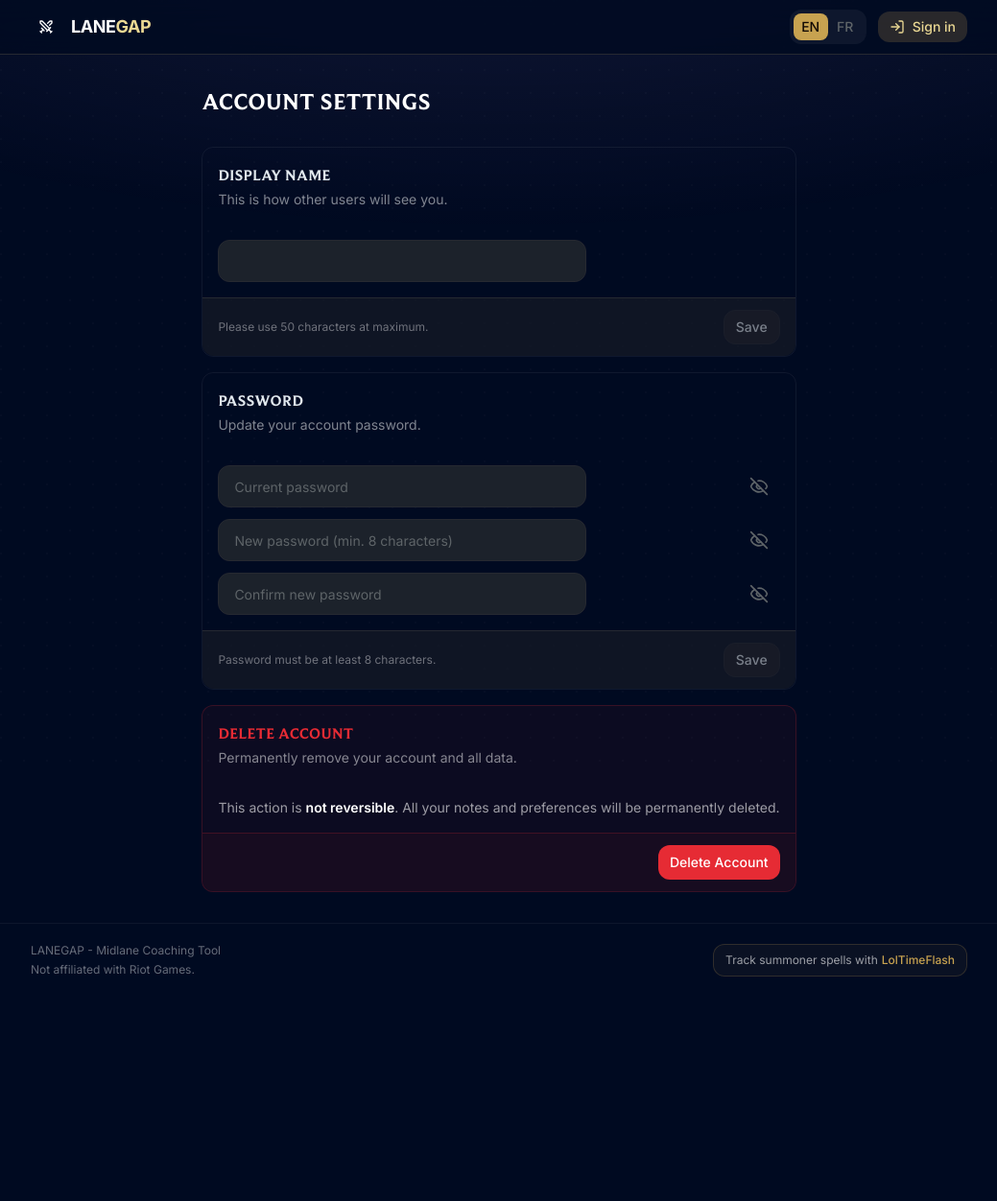
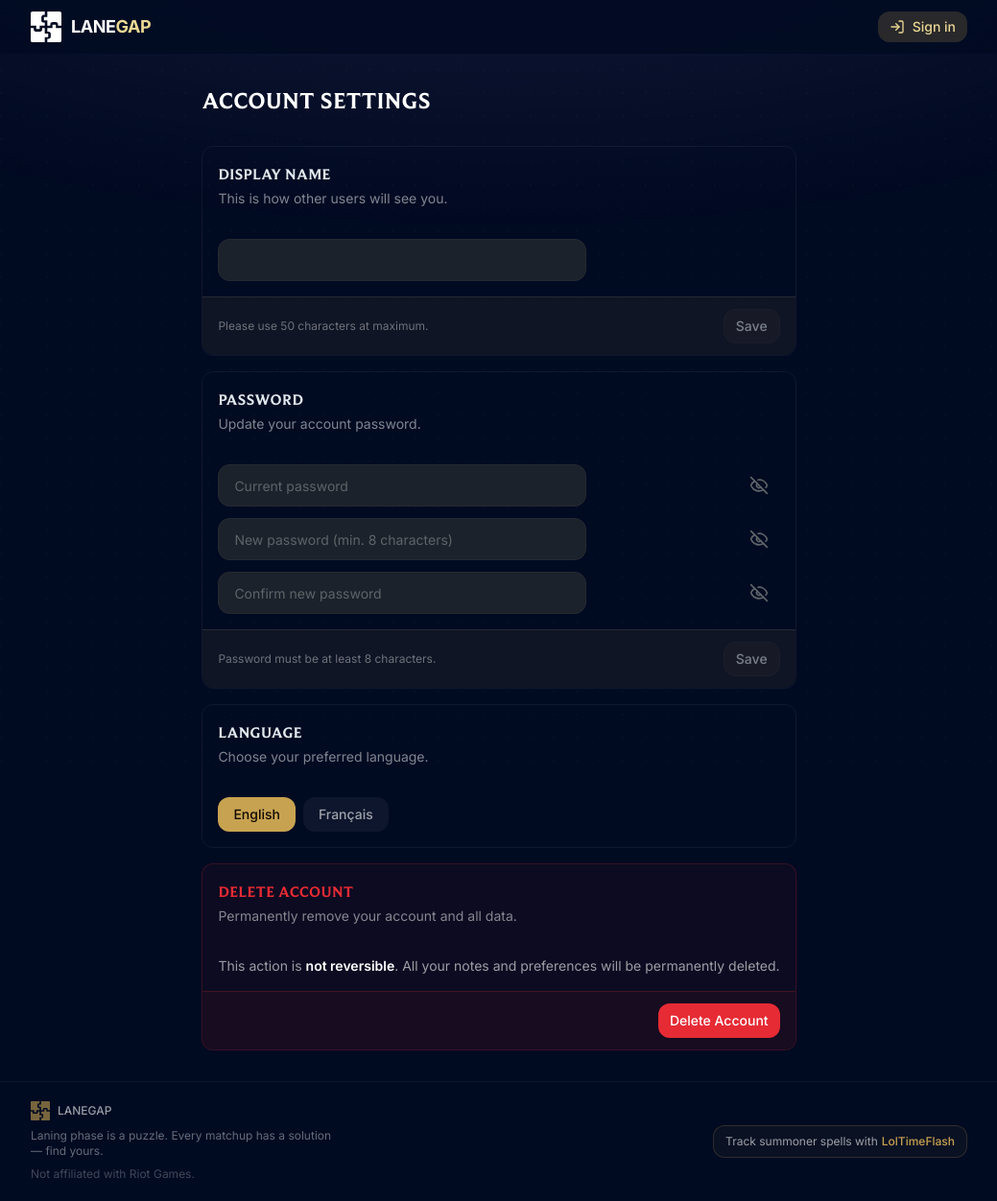
Before and after one commit to Teczer/LaneGap, a Next.js app: page /settings in a window 1280 px wide. Shown: the whole page at 96% size, without its empty margins (120-1159 px from the left). Before the commit the page ends 1039 px from the top, so only its background shows below. Built offline with nearby package versions, Linux system fonts and the light colour scheme; no server answers; what pocketbase would draw is missing.

Commit message:
feat(settings): add LanguageSection component for language selection and update footer branding with translations

```diff
--- a/app/settings/page.tsx
+++ b/app/settings/page.tsx
@@ -1,14 +1,16 @@
-import { getTranslations } from '@/lib/i18n'
+import { getLanguage, getTranslations } from '@/lib/i18n'
 import {
   AvatarSection,
   DeleteAccountSection,
   EmailSection,
+  LanguageSection,
   NameSection,
   PasswordSection,
 } from '@/components/settings'
 
 const SettingsPage = async () => {
   const t = await getTranslations()
+  const language = await getLanguage()
 
   return (
     <main className="mx-auto max-w-3xl px-4 py-8">
@@ -22,6 +24,7 @@ const SettingsPage = async () => {
         <NameSection translations={t.settings} />
         <EmailSection translations={t.settings} />
         <PasswordSection translations={t.settings} />
+        <LanguageSection translations={t.settings} currentLanguage={language} />
         <DeleteAccountSection translations={t.settings} />
       </div>
     </main>
--- a/components/layout/footer-branding.component.tsx
+++ b/components/layout/footer-branding.component.tsx
@@ -1,8 +1,19 @@
-export const FooterBranding = () => {
+import type { TFooterTranslations } from '@/lib/i18n'
+import { Logo } from '@/components/ui/logo'
+
+interface IFooterBrandingProps {
+  translations: TFooterTranslations
+}
+
+export const FooterBranding = ({ translations: t }: IFooterBrandingProps) => {
   return (
-    <div className="flex flex-col gap-1">
-      <p>LANEGAP - Midlane Coaching Tool</p>
-      <p>Not affiliated with Riot Games.</p>
+    <div className="flex flex-col gap-2">
+      <div className="flex items-center gap-2">
+        <Logo size="sm" className="text-primary/60" />
+        <span className="font-medium text-white/60">LANEGAP</span>
+      </div>
+      <p className="max-w-xs text-white/40">{t.tagline}</p>
+      <p className="text-white/25">{t.disclaimer}</p>
     </div>
   )
 }
--- a/components/layout/footer.component.tsx
+++ b/components/layout/footer.component.tsx
@@ -13,7 +13,7 @@ export const Footer = ({ translations, className }: IFooterProps) => {
     <footer className={cn('bg-background border-t border-white/5 py-5', className)}>
       <div className="mx-auto max-w-5xl px-6">
         <div className="flex flex-col items-center justify-between gap-4 text-center text-xs text-white/40 sm:flex-row sm:text-left">
-          <FooterBranding />
+          <FooterBranding translations={translations} />
           <FooterLolTimeFlashLink label={translations.loltimeflash} />
         </div>
       </div>
--- a/components/layout/header.component.tsx
+++ b/components/layout/header.component.tsx
@@ -2,11 +2,10 @@
 
 import Link from 'next/link'
 import { useRouter } from 'next/navigation'
-import { LuChevronDown, LuLogIn, LuLogOut, LuSettings, LuSwords } from 'react-icons/lu'
+import { LuChevronDown, LuLogIn, LuLogOut, LuSettings } from 'react-icons/lu'
 import type { TAuthTranslations } from '@/lib/i18n'
 import { cn, getAvatarUrl } from '@/lib/utils'
 import { useAuthReady } from '@/hooks/use-require-auth.hook'
-import { LanguageToggle } from '@/components/toggles/language-toggle.component'
 import {
   Avatar,
   DropdownMenu,
@@ -17,6 +16,7 @@ import {
   DropdownMenuSeparator,
   DropdownMenuTrigger,
 } from '@/components/ui'
+import { Logo } from '@/components/ui/logo'
 import { useAuthStore } from '@/app/store/auth.store'
 
 interface IHeaderTranslations {
@@ -43,30 +43,22 @@ export const Header = ({ translations: t, className }: IHeaderProps) => {
 
   return (
     <header
-      className={cn(
-        'sticky top-0 z-40 w-full',
-        'border-border-muted bg-background/80 border-b backdrop-blur-xl',
-        className
-      )}
+      className={cn('sticky top-0 z-40 w-full', 'bg-background/80 backdrop-blur-xl', className)}
     >
       <div className="mx-auto flex h-14 max-w-5xl items-center justify-between px-6">
         {/* Logo */}
         <Link
           href="/"
-          className="hover:text-primary-light flex items-center gap-2.5 font-bold text-white transition-colors"
+          className="flex items-center gap-2.5 text-white transition-transform hover:scale-105"
         >
-          <div className="from-accent-pink to-accent-purple flex h-8 w-8 items-center justify-center rounded-lg bg-gradient-to-br">
-            <LuSwords className="h-4 w-4 text-white" />
-          </div>
-          <span className="text-lg tracking-tight">
+          <Logo size="lg" />
+          <span className="text-lg font-bold tracking-tight">
             LANE<span className="text-primary-light">GAP</span>
           </span>
         </Link>
 
         {/* Controls */}
         <div className="flex items-center gap-3">
-          <LanguageToggle />
-
           {/* Show skeleton while hydrating */}
           {!isHydrated ? (
             <div className="h-9 w-24 animate-pulse rounded-lg bg-white/5" />
@@ -90,7 +82,6 @@ export const Header = ({ translations: t, className }: IHeaderProps) => {
               </DropdownMenuTrigger>
 
               <DropdownMenuContent align="end" className="w-52">
-                {/* User Info Header */}
                 <DropdownMenuLabel className="p-3">
                   <div className="flex items-center gap-3">
                     <Avatar src={avatarUrl} alt={user.name} size="md" className="shrink-0 ring-2" />
--- a/components/settings/index.ts
+++ b/components/settings/index.ts
@@ -1,6 +1,7 @@
 export { AvatarSection } from './avatar-section.component'
 export { DeleteAccountSection } from './delete-account-section.component'
 export { EmailSection } from './email-section.component'
+export { LanguageSection } from './language-section.component'
 export { PasswordSection } from './password-section.component'
 export {
   SettingsCard,
--- /dev/null
+++ b/components/settings/language-section.component.tsx
@@ -0,0 +1,55 @@
+'use client'
+
+import { useRouter } from 'next/navigation'
+import { setLanguage } from '@/lib/i18n/actions'
+import type { TLanguage, TSettingsTranslations } from '@/lib/i18n'
+import {
+  SettingsCard,
+  SettingsCardContent,
+  SettingsCardHeader,
+} from './settings-card.component'
+
+interface ILanguageSectionProps {
+  translations: TSettingsTranslations
+  currentLanguage: TLanguage
+}
+
+const LANGUAGES: { value: TLanguage; label: string }[] = [
+  { value: 'en', label: 'English' },
+  { value: 'fr', label: 'Français' },
+]
+
+export const LanguageSection = ({
+  translations: t,
+  currentLanguage,
+}: ILanguageSectionProps) => {
+  const router = useRouter()
+
+  const handleChange = async (lang: TLanguage) => {
+    await setLanguage(lang)
+    router.refresh()
+  }
+
+  return (
+    <SettingsCard>
+      <SettingsCardHeader title={t.language} description={t.languageDescription} />
+      <SettingsCardContent>
+        <div className="flex gap-2">
+          {LANGUAGES.map((lang) => (
+            <button
+              key={lang.value}
+              onClick={() => handleChange(lang.value)}
+              className={`rounded-lg px-4 py-2 text-sm font-medium transition-all ${
+                currentLanguage === lang.value
+                  ? 'bg-primary text-primary-foreground'
+                  : 'bg-white/5 text-white/60 hover:bg-white/10 hover:text-white'
+              }`}
+            >
+              {lang.label}
+            </button>
+          ))}
+        </div>
+      </SettingsCardContent>
+    </SettingsCard>
+  )
+}
--- a/components/toggles/index.ts
+++ /dev/null
@@ -1 +0,0 @@
-export { LanguageToggle } from './language-toggle.component'
--- a/components/toggles/language-toggle.component.tsx
+++ /dev/null
@@ -1,56 +0,0 @@
-'use client'
-
-import { useTransition } from 'react'
-import { useRouter } from 'next/navigation'
-import { toggleLanguage } from '@/lib/i18n/actions'
-import { cn } from '@/lib/utils'
-import { useSettingsStore } from '@/app/store/settings.store'
-
-export const LanguageToggle = () => {
-  const router = useRouter()
-  const [isPending, startTransition] = useTransition()
-  const language = useSettingsStore((s) => s.language)
-  const setLanguage = useSettingsStore((s) => s.setLanguage)
-
-  const handleToggle = () => {
-    startTransition(async () => {
-      // Call Server Action to update cookie
-      const newLanguage = await toggleLanguage()
-      // Sync Zustand store
-      setLanguage(newLanguage)
-      // Refresh to get new SSR content
-      router.refresh()
-    })
-  }
-
-  return (
-    <button
-      onClick={handleToggle}
-      disabled={isPending}
-      className={cn(
-        'flex h-9 cursor-pointer items-center rounded-lg bg-white/5 p-1',
-        'text-sm font-medium transition-all duration-200',
-        'hover:bg-white/10',
-        isPending && 'opacity-50'
-      )}
-      title="Toggle language"
-    >
-      <span
-        className={cn(
-          'flex h-7 w-9 items-center justify-center rounded-md transition-all duration-200',
-          language === 'en' ? 'bg-primary text-primary-foreground' : 'text-foreground-subtle'
-        )}
-      >
-        EN
-      </span>
-      <span
-        className={cn(
-          'flex h-7 w-9 items-center justify-center rounded-md transition-all duration-200',
-          language === 'fr' ? 'bg-primary text-primary-foreground' : 'text-foreground-subtle'
-        )}
-      >
-        FR
-      </span>
-    </button>
-  )
-}
--- a/components/ui/index.ts
+++ b/components/ui/index.ts
@@ -13,6 +13,7 @@ export {
 } from './dropdown-menu'
 export { Image } from './image.component'
 export { Input, type IInputProps } from './input'
+export { Logo } from './logo'
 export { InputOTP, InputOTPGroup, InputOTPSeparator, InputOTPSlot } from './input-otp'
 export { PasswordInput, type IPasswordInputProps } from './password-input'
 export { Skeleton, SkeletonCard, SkeletonCircle, SkeletonText } from './skeleton'
--- /dev/null
+++ b/components/ui/logo.tsx
@@ -0,0 +1,38 @@
+import { cn } from '@/lib/utils'
+
+interface ILogoProps {
+  size?: 'sm' | 'md' | 'lg'
+  className?: string
+}
+
+const SIZES = {
+  sm: 'w-5 h-5',
+  md: 'w-6 h-6',
+  lg: 'w-8 h-8',
+}
+
+export const Logo = ({ size = 'md', className }: ILogoProps) => (
+  <svg
+    viewBox="0 0 18 18"
+    fill="none"
+    xmlns="http://www.w3.org/2000/svg"
+    className={cn(SIZES[size], className)}
+  >
+    <path
+      d="M18 8.25H16V7.5C16 6.81 15.44 6.25 14.75 6.25H12.75C12.06 6.25 11.5 6.81 11.5 7.5V8.25H9.75V5.25H7.75V3.25H9.75V0H17C17.2652 0 17.5196 0.105357 17.7071 0.292893C17.8946 0.48043 18 0.734784 18 1V8.25Z"
+      fill="currentColor"
+    />
+    <path
+      d="M8.25 0V2H7.5C7.457 2 7.414 2.006 7.372 2.01C6.742 2.074 6.25 2.853 6.25 3.5V5.25C6.25 5.336 6.25833 5.42 6.275 5.502C6.392 6.072 6.895 6.5 7.5 6.5H8.25V8.25H5.25V10.25H3.25V8.25H0V1C0 0.734784 0.105357 0.48043 0.292893 0.292893C0.48043 0.105357 0.734784 0 1 0H8.25Z"
+      fill="currentColor"
+    />
+    <path
+      d="M0 9.75H1.75V10.5C1.75 11.19 2.31 11.75 3 11.75H5.5C6.19 11.75 6.75 11.19 6.75 10.5V9.75H8.25V13H10.25V15H8.25V18H1C0.734784 18 0.48043 17.8946 0.292893 17.7071C0.105357 17.5196 0 17.2652 0 17V9.75Z"
+      fill="currentColor"
+    />
+    <path
+      d="M9.75 18V16H10.5C10.8315 16 11.1495 15.8683 11.3839 15.6339C11.6183 15.3995 11.75 15.0815 11.75 14.75V13C11.75 12.31 11.19 11.75 10.5 11.75H9.75V9.75H12.75V7.75H14.75V9.75H18V17C18 17.2652 17.8946 17.5196 17.7071 17.7071C17.5196 17.8946 17.2652 18 17 18H9.75Z"
+      fill="currentColor"
+    />
+  </svg>
+)
--- a/lib/i18n/en.json
+++ b/lib/i18n/en.json
@@ -125,6 +125,8 @@
     "fr": "FR"
   },
   "footer": {
+    "tagline": "Laning phase is a puzzle. Every matchup has a solution — find yours.",
+    "disclaimer": "Not affiliated with Riot Games.",
     "loltimeflash": "Track summoner spells with"
   },
   "settings": {
@@ -155,6 +157,9 @@
     "deleteAccountButton": "Delete Account",
     "deleteConfirmTitle": "Are you sure?",
     "deleteConfirmMessage": "Type DELETE to confirm account deletion.",
-    "deleteConfirmPlaceholder": "Type DELETE"
+    "deleteConfirmPlaceholder": "Type DELETE",
+    "language": "Language",
+    "languageDescription": "Choose your preferred language.",
+    "languageHint": "This will change the interface language."
   }
 }
--- a/lib/i18n/fr.json
+++ b/lib/i18n/fr.json
@@ -125,6 +125,8 @@
     "fr": "FR"
   },
   "footer": {
+    "tagline": "La laning phase, c'est un puzzle. Chaque matchup a sa solution — trouve la tienne.",
+    "disclaimer": "Non affilié à Riot Games.",
     "loltimeflash": "Track les summs avec"
   },
   "settings": {
@@ -155,6 +157,9 @@
     "deleteAccountButton": "Supprimer le compte",
     "deleteConfirmTitle": "T'es sûr ?",
     "deleteConfirmMessage": "Tape DELETE pour confirmer la suppression.",
-    "deleteConfirmPlaceholder": "Tape DELETE"
+    "deleteConfirmPlaceholder": "Tape DELETE",
+    "language": "Langue",
+    "languageDescription": "Choisis ta langue préférée.",
+    "languageHint": "Ça changera la langue de l'interface."
   }
 }
```
Also changed, not shown: app/icon.svg (added), public/lanegap.svg (added).
